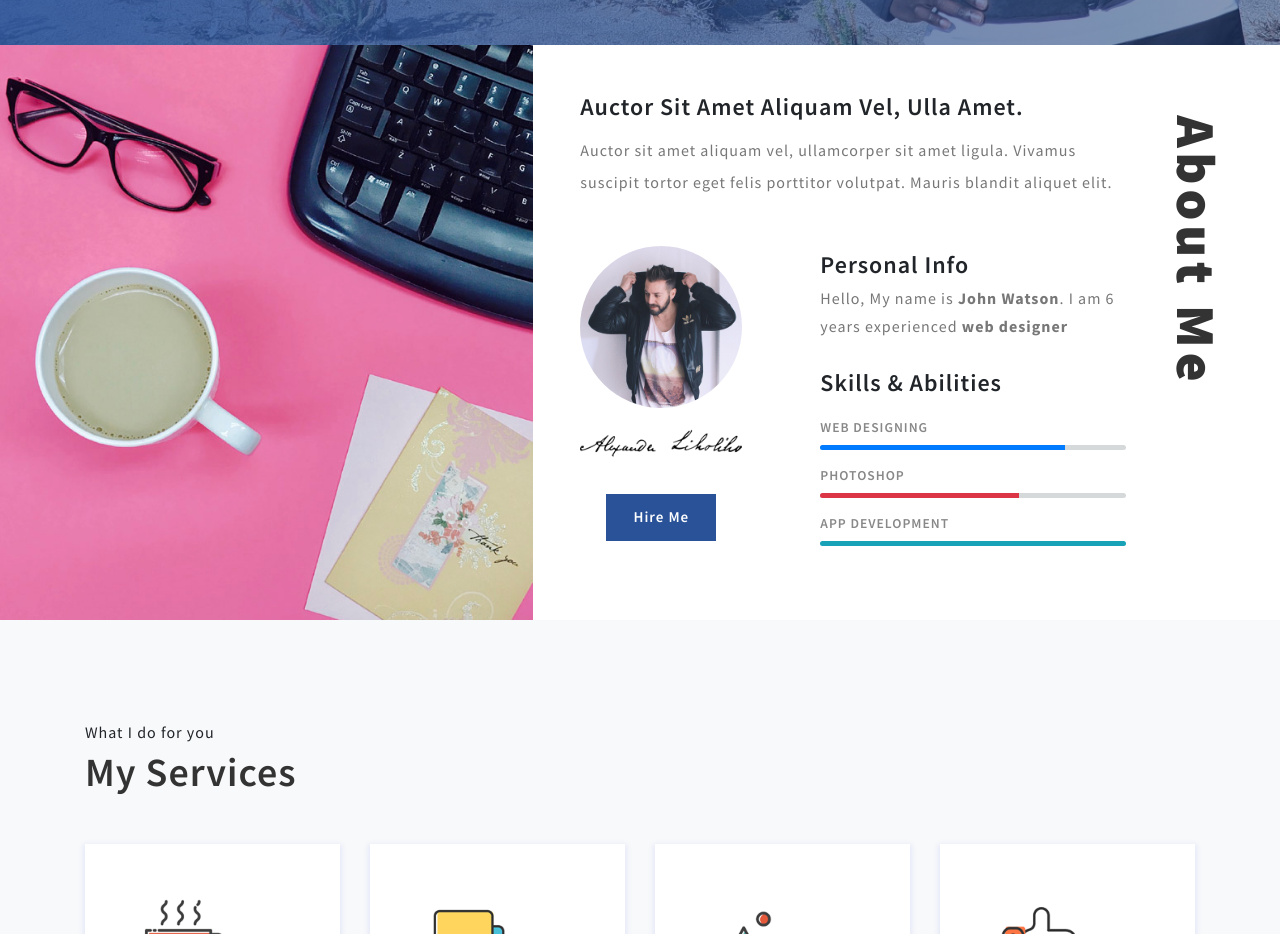
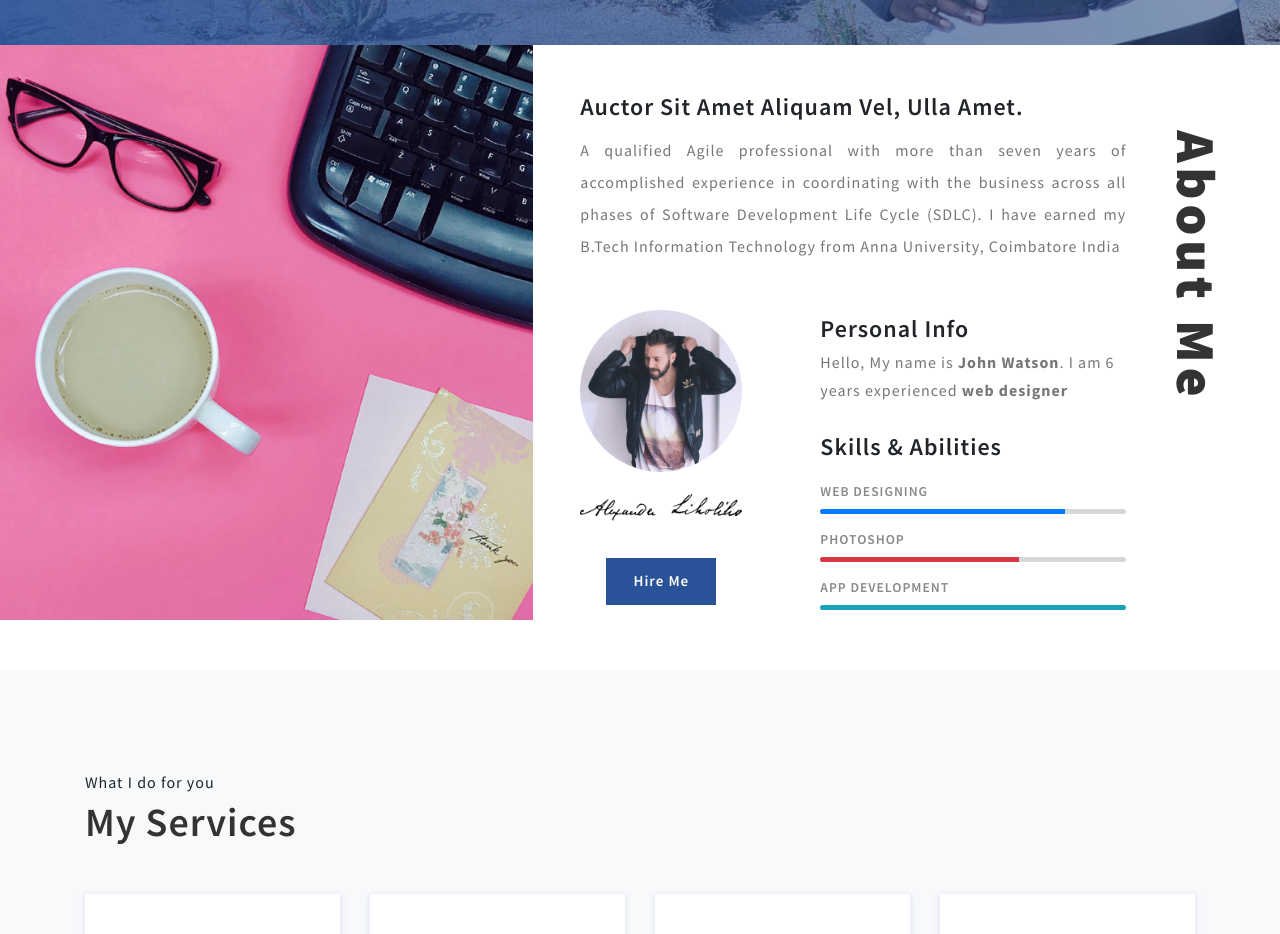
Before and after one commit to feliximmanuel/feliximmanuelk, a plain HTML site: page index.html in a window 1280 px wide. Shown: the part 780-1714 px from the top of the page. Drawn offline with Linux system fonts and the light colour scheme.

Commit message:
Update index.html

```diff
--- a/index.html
+++ b/index.html
@@ -101,8 +101,8 @@ Smartphone Compatible web template, free webdesigns for Nokia, Samsung, LG, Sony
 			<div class="col-lg-6">
 				<div class="about-right">
 					<h4 class="main">Auctor sit amet aliquam vel, ulla amet.</h4>
-					<p>Auctor sit amet aliquam vel, ullamcorper sit amet ligula. Vivamus suscipit tortor eget felis porttitor volutpat. Mauris blandit
-					aliquet elit.</p>
+					<p style="text-align:justify">A qualified Agile professional with more than seven years of accomplished experience in coordinating with
+						the business across all phases of Software Development Life Cycle (SDLC). I have earned my B.Tech Information Technology from Anna University, Coimbatore India</p>
 					<div class="row mt-sm-5 mt-4 about-right-inner">
 						<div class="col-sm-4 col-6 myphoto-sign text-center">
 							<img src="images/myphoto.jpg" alt="" class="img-fluid rounded-circle"/>
```
